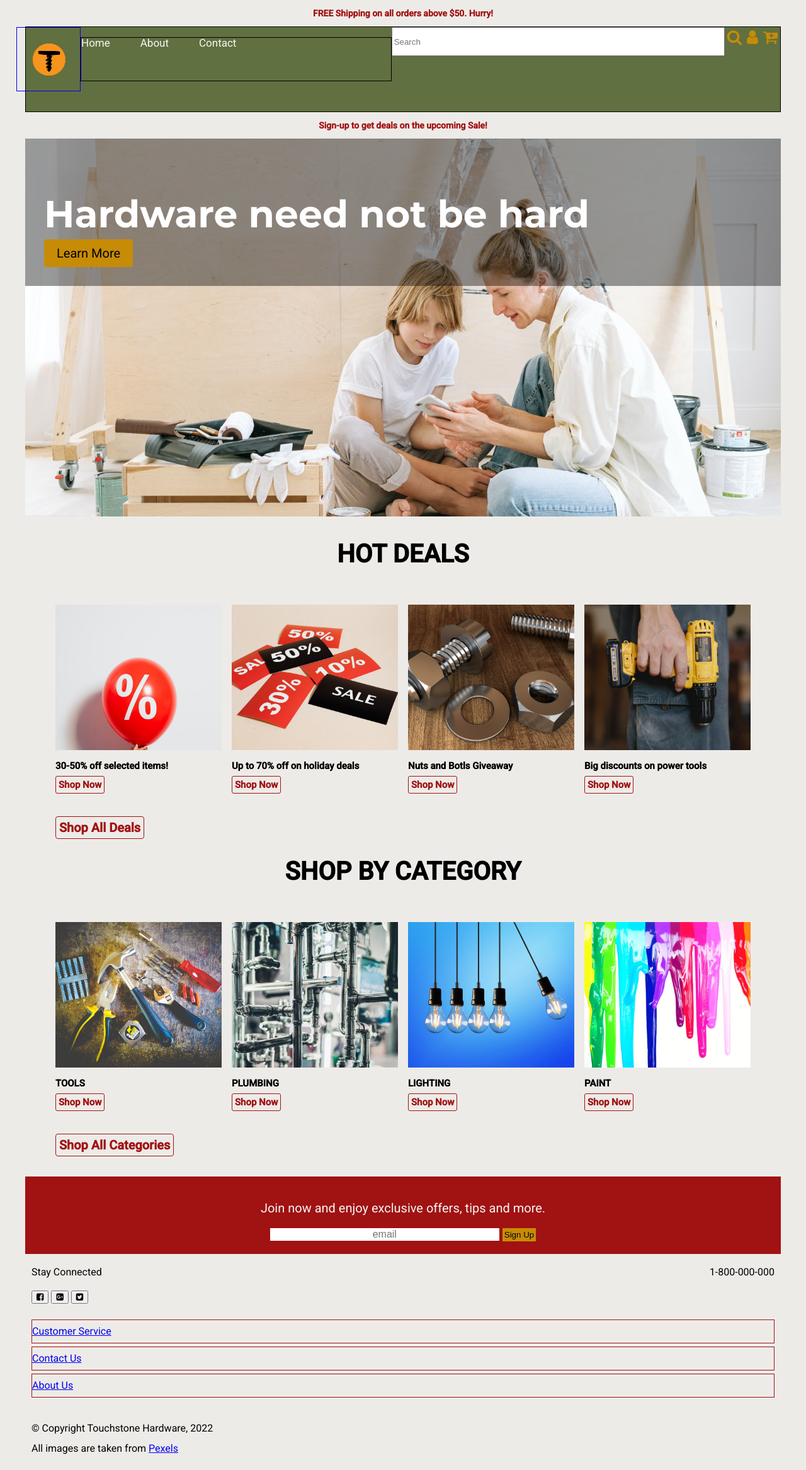
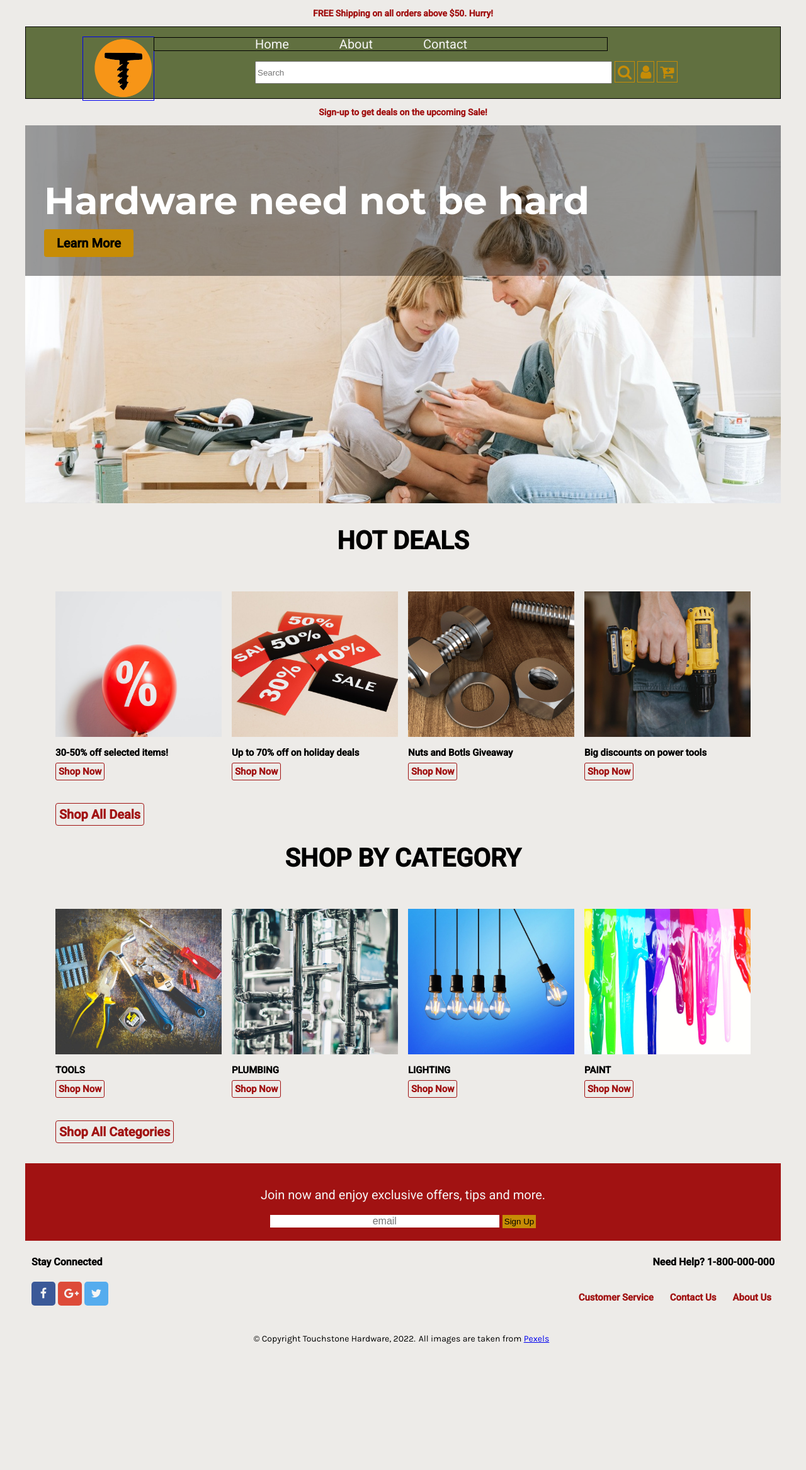
Before and after one commit to RoueC/https---github.com-RoueC-mtm6201-midterm, a plain HTML site: page index.html in a window 1280 px wide. Shown: the whole page at 63% size. After the commit the page ends 2158 px from the top, so only its background shows below. Drawn offline with Linux system fonts and the light colour scheme.

Commit message:
Update homepage styling for home screen

```diff
--- a/css/main.css
+++ b/css/main.css
@@ -47,7 +47,7 @@ line-height: 1;
 
 .main-container {
     display: block;
-    width: 100%;
+    /* width: 100%; */
     max-width: 1200px;
     margin: 0 auto;
 }
@@ -58,15 +58,18 @@ line-height: 1;
 
 
 /****************************************************************
----------------------- MOBILE ----------------------
-**************************************************************** /
+---------------------- SMALL SCREEN (MOBILE) --------------------
+*****************************************************************/
 
 
-/* ------------------------------ MOBILE (HOME) ------------------------------ */
+/* ------------------------- MOBILE (HOME) --------------------- */
+
+
+/* ----- Navigation/Header ------- */
 
 .flyer1, .flyer2{
     text-align: center;
-    font-size: 14px;
+    font-size: 12px;
     font-weight:bold;
     color:#a11212
 }
@@ -74,7 +77,7 @@ line-height: 1;
 nav {
     border: 1px solid;
     background-color: #617040;
-    padding-bottom: 2rem;
+    padding-bottom: 1rem;
 }
 
  ul {
@@ -84,6 +87,7 @@ nav {
     gap: 3rem;
     padding-left:0;
     width: 50%;
+    margin-left: -1px;
 }
 
 li a {
@@ -95,23 +99,30 @@ li a {
 nav img {
     border: 1px solid;
     float:left;
-    width: 100px;
-    height: 100px;
-    /* margin-top: -25px; */
-    margin-left: -15px;
+    width: 80px;
+    height: 80px;
+    margin-top: 15px;
+    margin-left: 10px;
     /* margin-right: -20px;  */
 }
 
 nav input{
     vertical-align: middle;
-    width: calc(60% - 60px - 24px);
-    height: calc(100px - 60px);
+    /* margin-top: -5px ;
+    margin-left: -5px;  */
+    width: 40%;
+    height: 30px;
+    margin-bottom: 7px;
+    /* width: calc(65% - 60px - 24px);
+    height: calc(90px - 60px); */
 }
 
 .fa-search, .fa-user, .fa-cart-plus {
-    font-size: 25px;
+    font-size: 24px;
     color:#c78c06;
     padding: 4px;
+    border: 1px solid;;
+
 }
 
 
@@ -149,7 +160,13 @@ nav input{
     text-decoration: none;
     display: inline-block;
     font-size: 15px;
+    font-weight:bold;
     border-radius: 4px;
+}
+
+.button-learn:hover {
+    transform: scale(1.2);
+
 }
 
 /* ----- Header Title (Shop By Category/Hot Deals) ------- */
@@ -280,12 +297,40 @@ background-color: #c78c06;
     display:flex;
     justify-content: space-between;
     padding: 5px 10px;
+    font-size: 15px;
+    font-weight: bold;
+
 }
 
 .socials {
-
     padding: 0 0 15px 10px;
 }
+
+.socials .fa{
+    padding: 10px;
+    font-size: 15px;
+    width: 15px;
+    text-align: center;
+    text-decoration: none;
+    margin: 2px 0;
+    border-radius:5px;
+}
+
+.fa-facebook {
+    background-color: #3B5998;
+    color:whitesmoke;
+}
+
+.fa-google-plus {
+    background-color: #dd4b39;
+    color:whitesmoke;
+}
+
+.fa-twitter {
+    background-color: #55ACEE;
+    color:whitesmoke;
+}
+
 
 .need-help {
     display: flex;
@@ -294,32 +339,132 @@ background-color: #c78c06;
 }
 
 .need-help a {
-    padding: 10px 0;
+    padding: 10px 5px;
     border: 1px solid  #a11212;
     margin-bottom: 5px;
+    text-decoration: none;
+    color:#a11212;
+    font-size: 15px;
+    font-weight: bold;
+}
 
-}
 
 /* ----- Footer ------- */
 
 footer {
-    padding: 10px 10px;
+   display: flex;
+   justify-content: center;
+   padding: 10px 10px;
+   font: 14px 'Karla', sans-serif;
+}
 
+footer p {
+    padding-right: 5px;
 }
 
 
 /****************************************************************
----------------------- DESKTOP ----------------------
+---------------------- LARGE SCREEN (DESKTOP) -------------------
 *****************************************************************/
+
+
 
 /* ------------------------------ DESKTOP (Home) ------------------------------ */
 
 @media screen and (min-width:720px) {
 
-nav {
+.flyer1, .flyer2 {
+    font-size: 14px;
+}
+
+/* nav {
     display: flex;
+    padding-bottom: 0rem;
+}
+
+ ul {
+    justify-content: center;
+    align-items: center;
+    gap: 5rem;
+}
+
+li a {
+    font-size:20px;
+}
+
+
+nav input{
+    vertical-align: middle;
+    margin-top: 35px;
+    margin-left: 20rem;
+    align-items: center;
+    width: 100%;
+    height: 30px;
+}
+
+.fa-search, .fa-user, .fa-cart-plus {
+    font-size: 24px;
+    color:#c78c06;
+    padding: 4px;
+    margin-bottom: 5rem;
+    margin-top: 35px;
+    border: 1px solid;
+
 
 }
+*/
+
+nav {
+
+    padding: 0 0 1rem 5rem;
+}
+
+ ul {
+
+    justify-content: left;
+    gap: 5rem;
+   padding-left: 10rem;
+}
+
+li a {
+    text-decoration: none;
+    font-size: 20px;
+    color: whitesmoke;
+}
+
+nav img {
+    border: 1px solid;
+    float:left;
+    width: 97px;
+    height: 100px;
+
+    padding-left: 15px;
+    /* margin-right: -20px;  */
+}
+
+nav input{
+    vertical-align: middle;
+    /* margin-top: -5px ;*/
+    margin-left: 10rem;
+    width: 50%;
+    height: 30px;
+    margin-bottom: 7px;
+    /* width: calc(65% - 60px - 24px);
+    height: calc(90px - 60px); */
+}
+
+.fa-search, .fa-user, .fa-cart-plus {
+    font-size: 24px;
+    color:#c78c06;
+    padding: 4px;
+    border: 1px solid;;
+
+}
+
+
+
+
+
 
 
 
@@ -342,7 +487,7 @@ nav {
 
 .banner-text p {
     font-size: 60px;
-    margin-bottom: 10px;
+    margin-bottom: 15px;
 
 
 }
@@ -411,12 +556,46 @@ nav {
 
 .button-sign {
     padding: 3px;
+}
+
+
+/* ----- Connect  ------- */
+
+.stay-connected {
+    padding: 10px 10px 5px 10px;
+    font-size: 16px;
+}
+
+.socials {
+    padding: 0 0 15px 10px;
+}
+
+.socials .fa{
+    font-size: 18px;
+    width: 18px;
+}
+
+.need-help {
+    flex-direction:row;
+    gap:1rem;
+}
+
+.need-help a {
+    border: none;
+}
+
+.need-help a:hover {
+    transform: scale(1.2);
+}
+
+.help-socials-container {
+   display: flex;
+   justify-content: space-between;
+}
+
+.socials a:hover {
+    opacity: .8;
+}
 
 
 }
-
-
-
-
-
-}
--- a/index.html
+++ b/index.html
@@ -27,7 +27,7 @@
         </div>
 
         <nav>
-            <a href="index.html"><img src="images/logo-small-100_x_100.png" alt="Touchstone Logo"></a>
+            <a href="index.html"><img src="images/logo-small.png" alt="Touchstone Logo"></a>
             <ul>
                 <li><a href="index.html">Home</a></li>
                 <li><a href="about.html">About</a></li>
@@ -180,13 +180,14 @@
     <section class="connect">
         <div class="stay-connected">
             <p>Stay Connected</p>
-            <p>1-800-000-000</p>
+            <p>Need Help? 1-800-000-000</p>
         </div>
 
+        <div class="help-socials-container">
             <div class="socials">
-            <button> <i class="fa fa-facebook-square"></i> </button>
-            <button> <i class="fa fa-google-plus-square"></i> </button>
-            <button> <i class="fa fa-twitter-square"></i> </button>
+                <a href="https://www.facebook.com/"><i class="fa fa-facebook"></i></a>
+                <a href="https://www.plus.google.com/"><i class="fa fa-google-plus"></i></a>
+                <a href="https://www.twitter.com/"><i class="fa fa-twitter"></i></a>
             </div>
 
             <div class="need-help">
@@ -194,12 +195,14 @@
                 <a href="contact.html">Contact Us</a>
                 <a href="about.html">About Us</a>
             </div>
+        </div>
     </section>
+
 </main>
 
 
 <footer>
-        <p>&copy; Copyright Touchstone Hardware, 2022 </p>
+        <p>&copy; Copyright Touchstone Hardware, 2022.</p>
         <p>All images are taken from <a href=https://www.pexels.com>Pexels</a></p>
 
 </footer>
```
Lines whose indentation alone changed are shown as unchanged.
